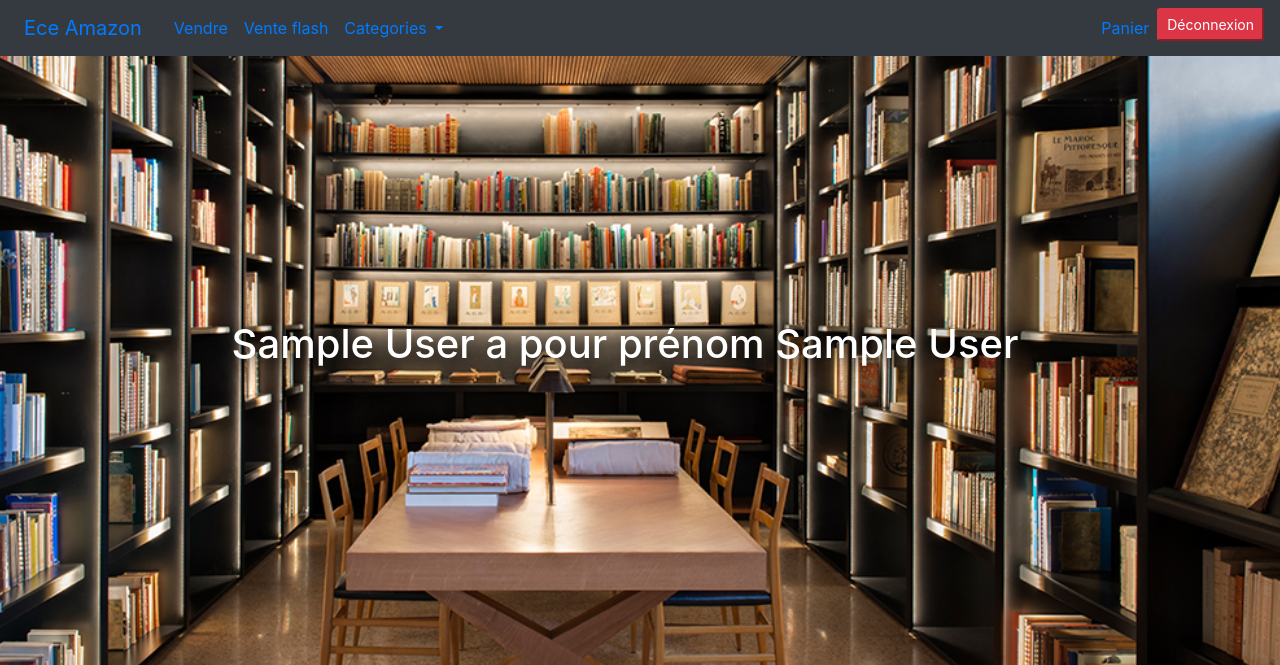
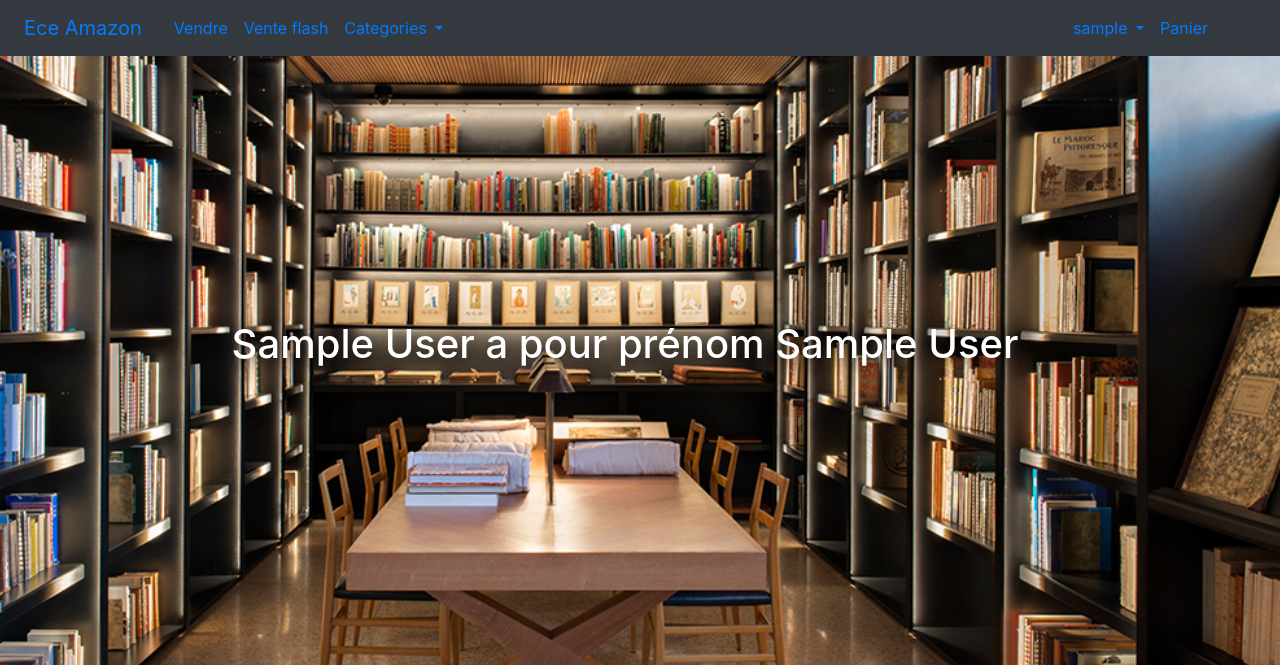
Before and after one commit to Laureledu/ECE_Amazon, a PHP site: page /index.php in a window 1280 px wide. Shown: the top 665 px of the page. Run offline with PHP 8.4, Linux system fonts and the light colour scheme; the visitor is signed in with stand-in values (Sample User, id 1).

Commit message:
Update de la barre de navigation
Barre nav pour admin, vendeur et acheteur

```diff
--- a/barre2.php
+++ b/barre2.php
@@ -1,56 +1,126 @@
+<!-- A horizontal navbar that becomes vertical on small screens -->
+      <nav class="navbar navbar-expand-sm bg-dark">
+        <?php
 
-<!--<nav class="navbar navbar-inverse menu">
-  <div class="container-fluid">
-    <div class="navbar-header">
-      <a class="navbar-brand" href="index.php">ECE Amazon</a>
+          //Acheteur connecté
+          if(isset($_SESSION['id_acheteur'])){
+               //Left
+                echo '<ul class="navbar-nav mr-auto">
+
+                    <li class="nav-item">
+                       <a class="nav-link navbar-brand" href="index.php">Ece Amazon</a>
+                    </li>
+
+
+                    <li class="nav-item">
+                       <a class="nav-link" href="#">Vendre</a>
+                    </li>
+                    <li class="nav-item">
+                       <a class="nav-link" href="#">Vente flash</a>
+                    </li>
+
+                    <li class="nav-item dropdown">
+                       <a class="nav-link dropdown-toggle" href="#" id="navbardrop" data-toggle="dropdown">
+                       Categories
+                       </a>
+                       <div class="dropdown-menu">
+                          <a class="dropdown-item" href="#">Livres</a>
+                          <a class="dropdown-item" href="#">Musiques</a>
+                          <a class="dropdown-item" href="#">Vetements</a>
+                          <a class="dropdown-item" href="#">Sports et Loisirs</a>
                        </div>
-    <ul class="nav navbar-nav">
-      <li class="dropdown"><a class="dropdown-toggle" data-toggle="dropdown" href="#"> Catégories <span class="caret"></span></a>
-        <ul class="dropdown-menu">
-          <li><a href="#">Livres</a></li>
-          <li><a href="#">Musiques</a></li>
-          <li><a href="#">Vetements</a></li>
-          <li><a href="#">Sports et Loisirs</a></li>
-        </ul>
                     </li>
-      <li><a href="#">Ventes flash</a></li>
+
                   </ul>
 
-
-    <!-<- La partie de droite sera la seule à changer pour le moment
-    <?php
-      /*if(isset($_SESSION['id'])){
-
-        echo '<ul class="nav navbar-nav navbar-right droite">
-              <li><form role="form" action="traitement_deco_acheteur.php" method="post" >
-                      <button  type="submit" name = "deconnexion" class="deco btn-warning btn-sm"> Déconnexion </button>
-                      </form></li>
-              <li><a href="#"><span class="glyphicon glyphicon-log-in"></span> Panier</a></li>
-            </ul>';
-
-      }
-      else{
-
-        echo '<ul class="nav navbar-nav navbar-right droite">
-        <li><a href="connexion_acheteurs"><span class="glyphicon glyphicon-user"></span> Votre compte</a></li>
-        <li><a href="#"><span class="glyphicon glyphicon-log-in"></span> Panier</a></li>
-      </ul>';
-
-      }*/
-    ?>
-  </div>
-</nav>-->
+                    <!-- Right -->
+                   <ul class="navbar-nav ml-auto mr-5">
 
 
+                        <li class="nav-item dropdown">
+                             <a class="nav-link dropdown-toggle" href="#" id="navbardrop" data-toggle="dropdown">
+                              '.$_SESSION['pseudo_ach'].'
+                             </a>
+                               <div class="dropdown-menu">
+                                <center>
+                                  <form role="form" action="traitement_deco_acheteur.php" method="post" >
+                                    <button  type="submit" name = "deconnexion" class="deco btn-danger btn-sm"> Déconnexion </button>
+                                 </form>
+                                 </center>
+                               </div>
+                         </li>
+
+                           <li class="nav-item">
+                              <a class="nav-link" href="#">Panier</a>
+                           </li>';
+                       }
+
+                       //Vendeur connecté
+
+                       elseif(isset($_SESSION['id_vendeur'])){
+                     //Left
+                      echo '<ul class="navbar-nav mr-auto">
+
+                          <li class="nav-item">
+                             <a class="nav-link navbar-brand" href="index.php">Ece Amazon</a>
+                          </li>
 
 
+                          <li class="nav-item">
+                             <a class="nav-link" href="#">Vendre</a>
+                          </li>
 
 
- <!-- A horizontal navbar that becomes vertical on small screens -->
-      <nav class="navbar navbar-expand-sm bg-dark">
+                        </ul>
 
-         <!-- Left -->
-         <ul class="navbar-nav mr-auto">
+                          <!-- Right -->
+                         <ul class="navbar-nav ml-auto mr-5">
+
+
+                            <li class="nav-item dropdown">
+                               <a class="nav-link dropdown-toggle" href="#" id="navbardrop" data-toggle="dropdown">
+                                '.$_SESSION['pseudo_du_vendeur'].'
+                               </a>
+                               <div class="dropdown-menu">
+                                  <form role="form" action="traitement_deco_acheteur.php" method="post" >
+                                    <button  type="submit" name = "deconnexion" class="deco btn-danger btn-sm"> Déconnexion </button>
+                                 </form>
+                               </div>
+                            </li>';
+                          }
+
+                      //Vendeur connecté
+
+                      elseif(isset($_SESSION['id_admin'])){
+                     //Left
+                      echo '<ul class="navbar-nav mr-auto">
+
+                          <li class="nav-item">
+                             <a class="nav-link navbar-brand" href="index.php">Ece Amazon</a>
+                          </li>
+
+
+                        </ul>
+
+                          <!-- Right -->
+                         <ul class="navbar-nav ml-auto mr-5">
+
+
+                            <li class="nav-item dropdown">
+                               <a class="nav-link dropdown-toggle" href="#" id="navbardrop" data-toggle="dropdown">
+                                '.$_SESSION['pseudo_admin'].'
+                               </a>
+                               <div class="dropdown-menu">
+                                  <form role="form" action="traitement_deco_acheteur.php" method="post" >
+                                    <button  type="submit" name = "deconnexion" class="deco btn-danger btn-sm"> Déconnexion </button>
+                                 </form>
+                               </div>
+                            </li>';
+                          }
+
+                         else{
+                          //Left -->
+                           echo' <ul class="navbar-nav mr-auto">
 
                               <li class="nav-item">
                                  <a class="nav-link navbar-brand" href="index.php">Ece Amazon</a>
@@ -84,17 +154,7 @@
                                 <a class="nav-link" href="#">Panier</a>
                               </li>
 
-
-           <?php
-               if(isset($_SESSION['id_acheteur'])){
-                 echo '<li class="nav-item">
-                    <form role="form" action="traitement_deco_acheteur.php" method="post" >
-                    <button  type="submit" name = "deconnexion" class="deco btn-danger btn-sm"> Déconnexion </button>
-                      </form>
-                 </li>';
-                 }else{
-
-                   echo '<li class="nav-item">
+                               <li class="nav-item">
                                   <a class="nav-link" href="connexion_acheteurs">Votre compte</a>
                                 </li>
                               <li class="nav-item">
@@ -103,7 +163,6 @@
 
                        }
 
-
            ?>
 
          </ul>
```
Lines whose indentation alone changed are shown as unchanged.
